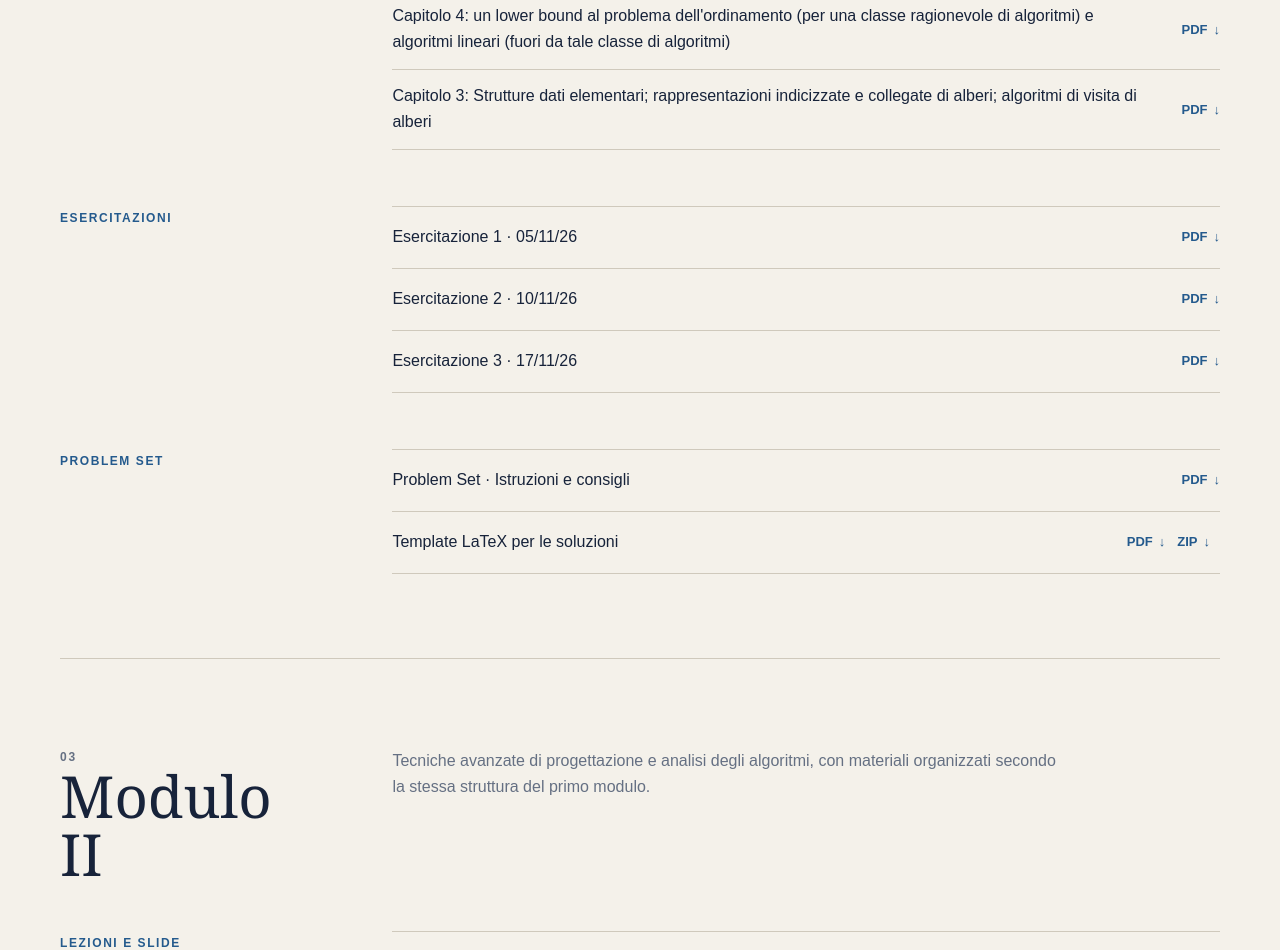
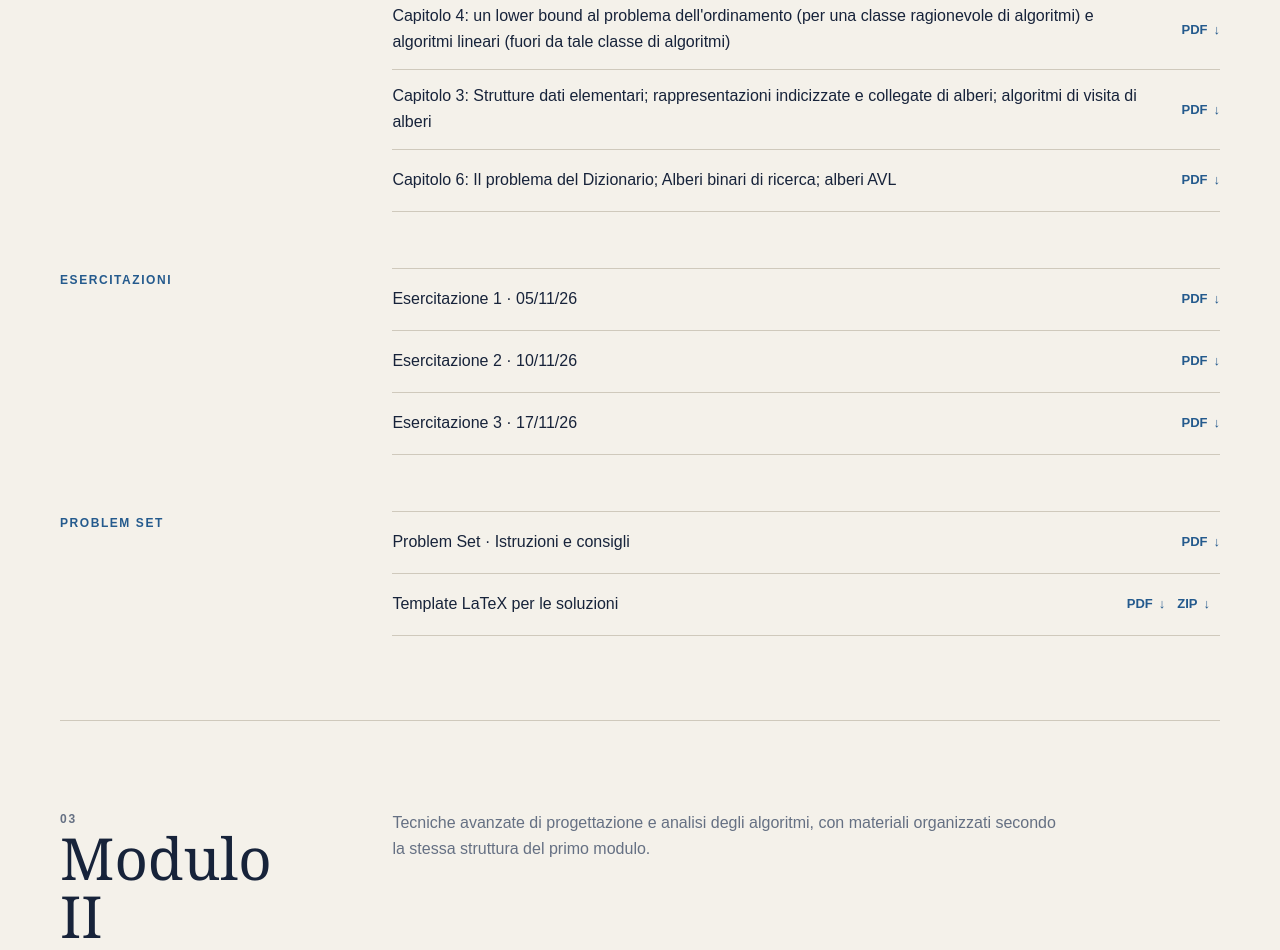
Before and after one commit to lucianoguala/homepage, a plain HTML site: page ASD26/index.html in a window 1280 px wide. Shown: the part 2660-3610 px from the top of the page. Drawn offline with Linux system fonts and the light colour scheme.

Commit message:
Update index.html

```diff
--- a/ASD26/index.html
+++ b/ASD26/index.html
@@ -590,11 +590,12 @@
               href="slides/cap4_lower_bound_e_lineari_2026.pdf">PDF</a></li>
     	  <li><span>Capitolo 3: Strutture dati elementari; rappresentazioni indicizzate e collegate di alberi;
 		          algoritmi di visita di alberi</span><a class="file-link" href="slides/cap3_2026.pdf">PDF</a></li>
+		  <li><span>Capitolo 6: Il problema del Dizionario; Alberi binari di ricerca; alberi AVL
+		          </span><a class="file-link" href="slides/cap6_2026.pdf">PDF</a></li>
 
-<!--
-			<li><span>Capitolo 6: Il problema del Dizionario; Alberi binari di ricerca; alberi AVL
-		          </span><a class="file-link" href="slides/cap6_2025.pdf">PDF</a></li>
-		  <li><span>Capitolo 8: Code con priorita'. d-Heap, Heap Binomiali, (cenni sugli) Heap di Fibonacci </span>
+		<!--
+
+			<li><span>Capitolo 8: Code con priorita'. d-Heap, Heap Binomiali, (cenni sugli) Heap di Fibonacci </span>
 		       <a class="file-link" href="slides/cap8_2025.pdf">PDF</a></li>
 		  <li><span>Grafi. Cosa e perché </span><a class="file-link" href="slides/grafi_2025.pdf">PDF</a></li>
 		  <li><span>Rappresentazione in memoria di grafi. Visite: ampiezza e profondità </span>
```
